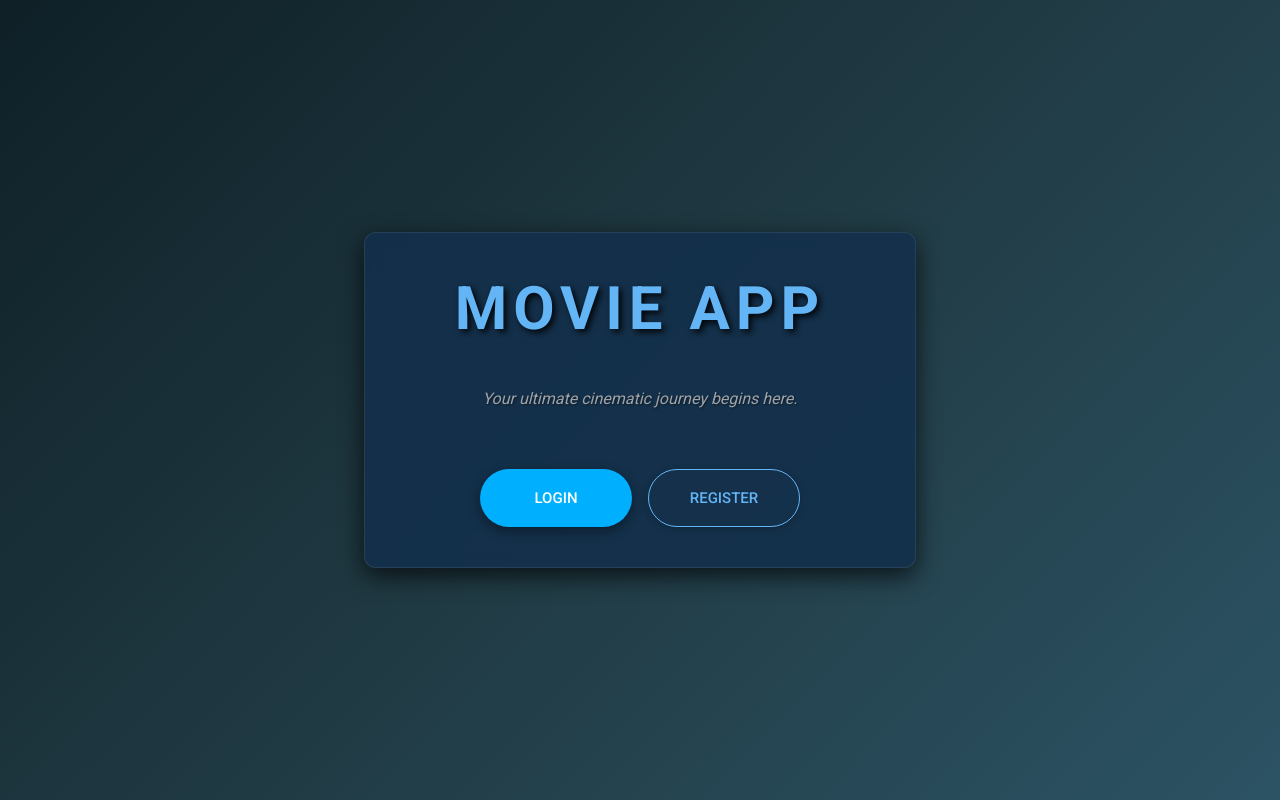
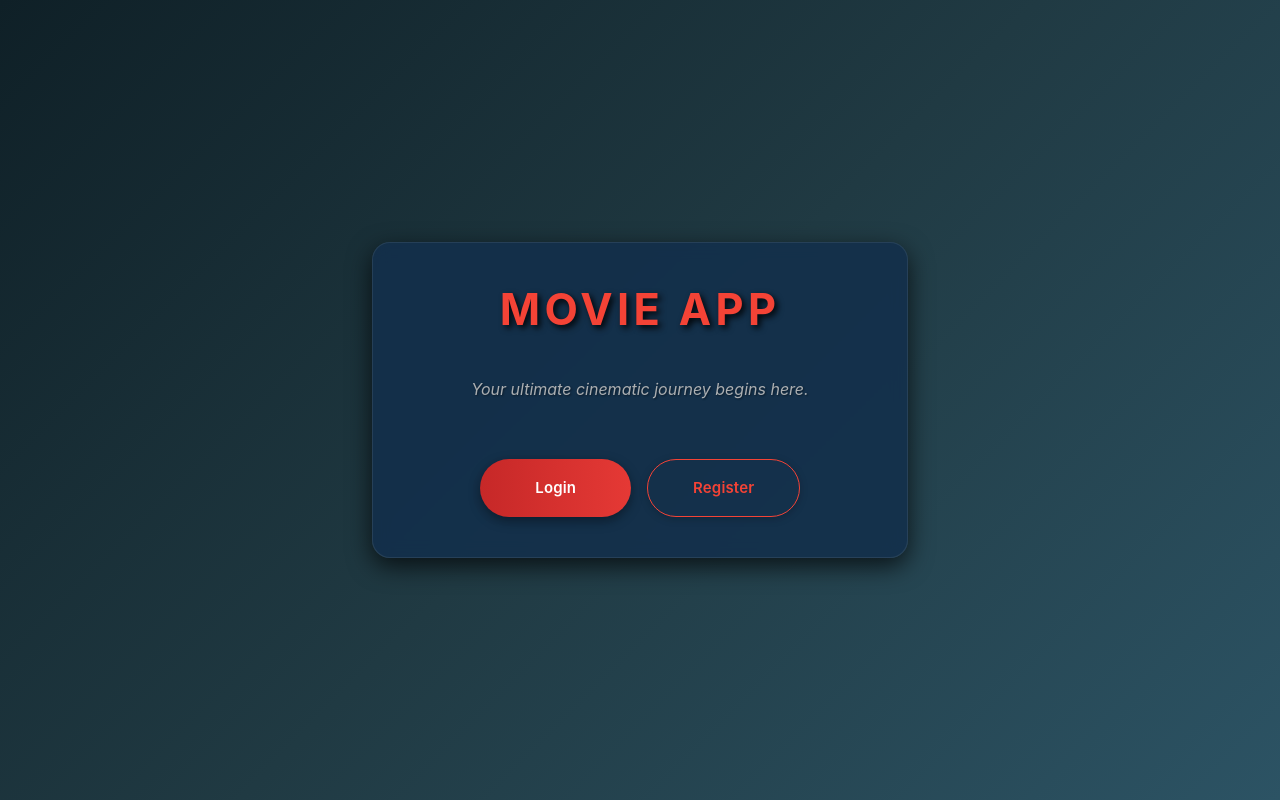
Before and after one commit to 5-abdulsami/movie_app, a React (Create React App) app in the folder frontend/: page / in a window 1280 px wide. Built offline with nearby package versions, Linux system fonts and the light colour scheme.

Commit message:
updated theme.ts file for improved UI

```diff
--- a/frontend/src/theme.ts
+++ b/frontend/src/theme.ts
@@ -1,81 +1,368 @@
-// src/theme.ts
-import { createTheme } from '@mui/material/styles';
+import {
+  createTheme,
+  darken,
+  lighten,
+  responsiveFontSizes,
+} from "@mui/material/styles";
+import { red, grey, common } from "@mui/material/colors";
 
-const theme = createTheme({
+// Augment the Palette and PaletteOptions to include a 'glow' color and 'gradients'
+declare module "@mui/material/styles" {
+  interface Palette {
+    glow: Palette["primary"];
+    gradients: {
+      darkPrimary: string;
+      redButton: string;
+    };
+  }
+  interface PaletteOptions {
+    glow?: PaletteOptions["primary"];
+    gradients?: {
+      darkPrimary?: string;
+      redButton?: string;
+    };
+  }
+}
+
+// Augment the Alert component styles for custom shadows
+declare module "@mui/material/Alert" {
+  interface AlertPropsColorOverrides {
+    info: true;
+    success: true;
+    warning: true;
+    error: true;
+  }
+}
+
+// Custom shadow for cards
+const createCardShadow = (color: string) =>
+  `0px 8px 18px rgba(0, 0, 0, 0.7), 0px 0px 15px ${color}40`;
+
+let theme = createTheme({
   palette: {
-    mode: 'dark',
+    mode: "dark",
     primary: {
-      main: '#00B0FF', // Primary Blue Color
-      light: '#64B5F6', // Lighter shade of blue
-      dark: '#0081CB',  // Darker shade of blue
+      main: red[700], // Netflix red
+      light: red[500],
+      dark: red[900],
+      contrastText: common.white,
     },
     secondary: {
-      main: '#FF4081', // Contrasting pink/red accent color
+      main: grey[500],
+      light: grey[400],
+      dark: grey[700],
+      contrastText: common.white,
     },
     background: {
-      default: '#030712', // Darker background for the app
-      paper: '#1A2B43',   // Dark blue for cards, forms, and surfaces
+      default: "#141414",
+      paper: "#1F1F1F",
     },
     text: {
-      primary: '#E0E0E0', // Light grey for primary text on dark backgrounds
-      secondary: '#B0B0B0', // Slightly darker grey for secondary text
+      primary: common.white,
+      secondary: grey[400],
+      disabled: grey[600],
+    },
+    error: {
+      main: red[600],
+      contrastText: common.white,
+    },
+    warning: {
+      main: "#FFC107",
+      contrastText: common.black,
+    },
+    info: {
+      main: "#2196F3",
+      contrastText: common.white,
+    },
+    success: {
+      main: "#4CAF50",
+      contrastText: common.white,
+    },
+    divider: grey[800],
+    glow: {
+      main: red[500],
+      light: red[300],
+      dark: red[700],
+      contrastText: common.white,
+    },
+    gradients: {
+      darkPrimary: `linear-gradient(135deg, #141414 0%, #000000 100%)`,
+      redButton: `linear-gradient(90deg, ${red[800]} 0%, ${red[600]} 100%)`,
     },
   },
   typography: {
-    fontFamily: 'Roboto, Arial, sans-serif',
+    fontFamily: ["Inter", "Arial", "sans-serif"].join(","),
     h1: {
       fontWeight: 700,
+      fontSize: "3.5rem",
+      letterSpacing: "-0.02em",
     },
     h2: {
       fontWeight: 700,
+      fontSize: "2.8rem",
     },
     h3: {
-      fontWeight: 700,
+      fontWeight: 600,
+      fontSize: "2.2rem",
     },
     h4: {
-      fontWeight: 700,
+      fontWeight: 600,
+      fontSize: "1.8rem",
     },
     h5: {
-      fontWeight: 700,
+      fontWeight: 600,
+      fontSize: "1.5rem",
     },
     h6: {
-      fontWeight: 700,
+      fontWeight: 500,
+      fontSize: "1.2rem",
+    },
+    body1: {
+      fontSize: "1rem",
+      lineHeight: 1.6,
+    },
+    body2: {
+      fontSize: "0.875rem",
+      lineHeight: 1.5,
+      color: grey[400],
+    },
+    button: {
+      textTransform: "none",
+      fontWeight: 600,
+      letterSpacing: "0.01em",
     },
   },
-  spacing: 8,
+  shape: {
+    borderRadius: 6,
+  },
   components: {
-    MuiButton: {
+    MuiCssBaseline: {
+      styleOverrides: {
+        body: {},
+      },
+    },
+    MuiContainer: {
       styleOverrides: {
         root: {
-          borderRadius: 8,
-          textTransform: 'uppercase',
+          paddingLeft: "16px !important",
+          paddingRight: "16px !important",
+          "@media (min-width: 600px)": {
+            paddingLeft: "24px !important",
+            paddingRight: "24px !important",
+          },
+          "@media (min-width: 960px)": {
+            paddingLeft: "32px !important",
+            paddingRight: "32px !important",
+          },
         },
+      },
+    },
+    MuiButton: {
+      defaultProps: {
+        disableElevation: true,
+      },
+      styleOverrides: {
+        root: ({ theme }) => ({
+          borderRadius: 4,
+          fontWeight: 600,
+          padding: "12px 24px",
+          transition:
+            "transform 0.2s ease-in-out, box-shadow 0.2s ease-in-out, background-color 0.2s ease-in-out",
+          "&:active": {
+            transform: "scale(0.98)",
+          },
+        }),
+        containedPrimary: ({ theme }) => ({
+          background: theme.palette.gradients.redButton,
+          color: theme.palette.primary.contrastText,
+          boxShadow: `0 6px 15px ${theme.palette.primary.main}40`,
+          "&:hover": {
+            background: theme.palette.gradients.redButton,
+            filter: "brightness(1.1)",
+            boxShadow: `0 8px 20px ${theme.palette.primary.main}60`,
+          },
+          "&.Mui-disabled": {
+            background: grey[700],
+            color: grey[500],
+            boxShadow: "none",
+          },
+        }),
+        outlinedPrimary: ({ theme }) => ({
+          borderColor: theme.palette.primary.main,
+          color: theme.palette.primary.main,
+          "&:hover": {
+            borderColor: theme.palette.primary.light,
+            color: theme.palette.primary.light,
+            backgroundColor: "rgba(229, 9, 20, 0.08)",
+          },
+        }),
+        textPrimary: ({ theme }) => ({
+          color: theme.palette.primary.main,
+          "&:hover": {
+            backgroundColor: "rgba(229, 9, 20, 0.04)",
+          },
+        }),
       },
     },
     MuiTextField: {
       styleOverrides: {
-        root: {
-          '& .MuiOutlinedInput-root': {
-            borderRadius: 8, // Consistent rounded corners for text fields
+        root: ({ theme }) => ({
+          "& .MuiInputBase-input": {
+            color: theme.palette.text.primary,
+            padding: "12px 14px",
+            "&:-webkit-autofill": {
+              WebkitBoxShadow: `0 0 0 1000px ${darken(
+                theme.palette.background.paper,
+                0.2
+              )} inset`,
+              WebkitTextFillColor: theme.palette.text.primary,
+              caretColor: theme.palette.text.primary,
+            },
           },
-        },
+          "& .MuiInputLabel-root": {
+            color: grey[500],
+            "&.Mui-focused": {
+              color: theme.palette.primary.light,
+            },
+            "&.Mui-error": {
+              color: theme.palette.error.light,
+            },
+          },
+          "& .MuiOutlinedInput-root": {
+            borderRadius: 4,
+            backgroundColor: darken(theme.palette.background.paper, 0.05),
+            "& fieldset": {
+              borderColor: grey[700],
+              transition:
+                "border-color 0.2s ease-in-out, box-shadow 0.2s ease-in-out",
+            },
+            "&:hover fieldset": {
+              borderColor: grey[500],
+            },
+            "&.Mui-focused fieldset": {
+              borderColor: theme.palette.primary.main,
+              borderWidth: "2px",
+            },
+            "&.Mui-error fieldset": {
+              borderColor: theme.palette.error.main,
+            },
+          },
+          "& .MuiFormHelperText-root": {
+            color: theme.palette.error.light,
+          },
+        }),
       },
     },
-    MuiPaper: { // For components like Card, Dialog, etc. that use Paper
+    MuiAlert: {
       styleOverrides: {
-        root: {
-          backgroundImage: 'none',
-        },
+        root: ({ theme }) => ({
+          borderRadius: 6,
+          boxShadow: `0 4px 12px rgba(0, 0, 0, 0.4)`,
+          fontWeight: 500,
+          fontSize: "0.9rem",
+          padding: "12px 16px",
+        }),
+        standardError: ({ theme }) => ({
+          backgroundColor: red[900],
+          color: common.white,
+          "& .MuiAlert-icon": {
+            color: common.white,
+          },
+        }),
+        standardInfo: ({ theme }) => ({
+          backgroundColor: lighten(theme.palette.info.dark, 0.2),
+          color: common.white,
+          "& .MuiAlert-icon": {
+            color: common.white,
+          },
+        }),
+        standardSuccess: ({ theme }) => ({
+          backgroundColor: lighten(theme.palette.success.dark, 0.2),
+          color: common.white,
+          "& .MuiAlert-icon": {
+            color: common.white,
+          },
+        }),
+        standardWarning: ({ theme }) => ({
+          backgroundColor: lighten(theme.palette.warning.dark, 0.2),
+          color: common.white,
+          "& .MuiAlert-icon": {
+            color: common.white,
+          },
+        }),
       },
     },
-    MuiAlert: { // For consistent styling of error messages
+    MuiCard: {
       styleOverrides: {
-        root: {
+        root: ({ theme }) => ({
           borderRadius: 8,
-        },
+          background: theme.palette.background.paper,
+          boxShadow: createCardShadow(theme.palette.primary.main),
+          transition: "transform 0.2s ease-in-out, box-shadow 0.2s ease-in-out",
+          "&:hover": {
+            transform: "translateY(-5px)",
+            boxShadow: createCardShadow(theme.palette.primary.light),
+          },
+        }),
+      },
+    },
+    MuiCircularProgress: {
+      styleOverrides: {
+        root: ({ theme }) => ({
+          color: theme.palette.primary.main,
+        }),
+      },
+    },
+    MuiLink: {
+      styleOverrides: {
+        root: ({ theme }) => ({
+          color: theme.palette.primary.light,
+          textDecoration: "none",
+          fontWeight: 600,
+          transition: "color 0.2s ease-in-out",
+          "&:hover": {
+            color: theme.palette.primary.main,
+            textDecoration: "underline",
+          },
+        }),
+      },
+    },
+    MuiChip: {
+      styleOverrides: {
+        root: ({ theme }) => ({
+          backgroundColor: "rgba(229, 9, 20, 0.1)",
+          color: theme.palette.primary.light,
+          borderColor: theme.palette.primary.dark,
+          border: `1px solid ${theme.palette.primary.dark}`,
+          fontWeight: 500,
+          borderRadius: 4,
+          transition: "background-color 0.2s ease-in-out",
+          "&:hover": {
+            backgroundColor: "rgba(229, 9, 20, 0.25)",
+          },
+        }),
+      },
+    },
+    MuiPaginationItem: {
+      styleOverrides: {
+        root: ({ theme }) => ({
+          color: theme.palette.text.secondary,
+          "&.Mui-selected": {
+            backgroundColor: theme.palette.primary.main,
+            color: theme.palette.primary.contrastText,
+            "&:hover": {
+              backgroundColor: theme.palette.primary.dark,
+            },
+          },
+          "&:hover": {
+            backgroundColor: "rgba(255,255,255,0.08)",
+          },
+        }),
       },
     },
   },
 });
 
+theme = responsiveFontSizes(theme);
+
 export default theme;
```
